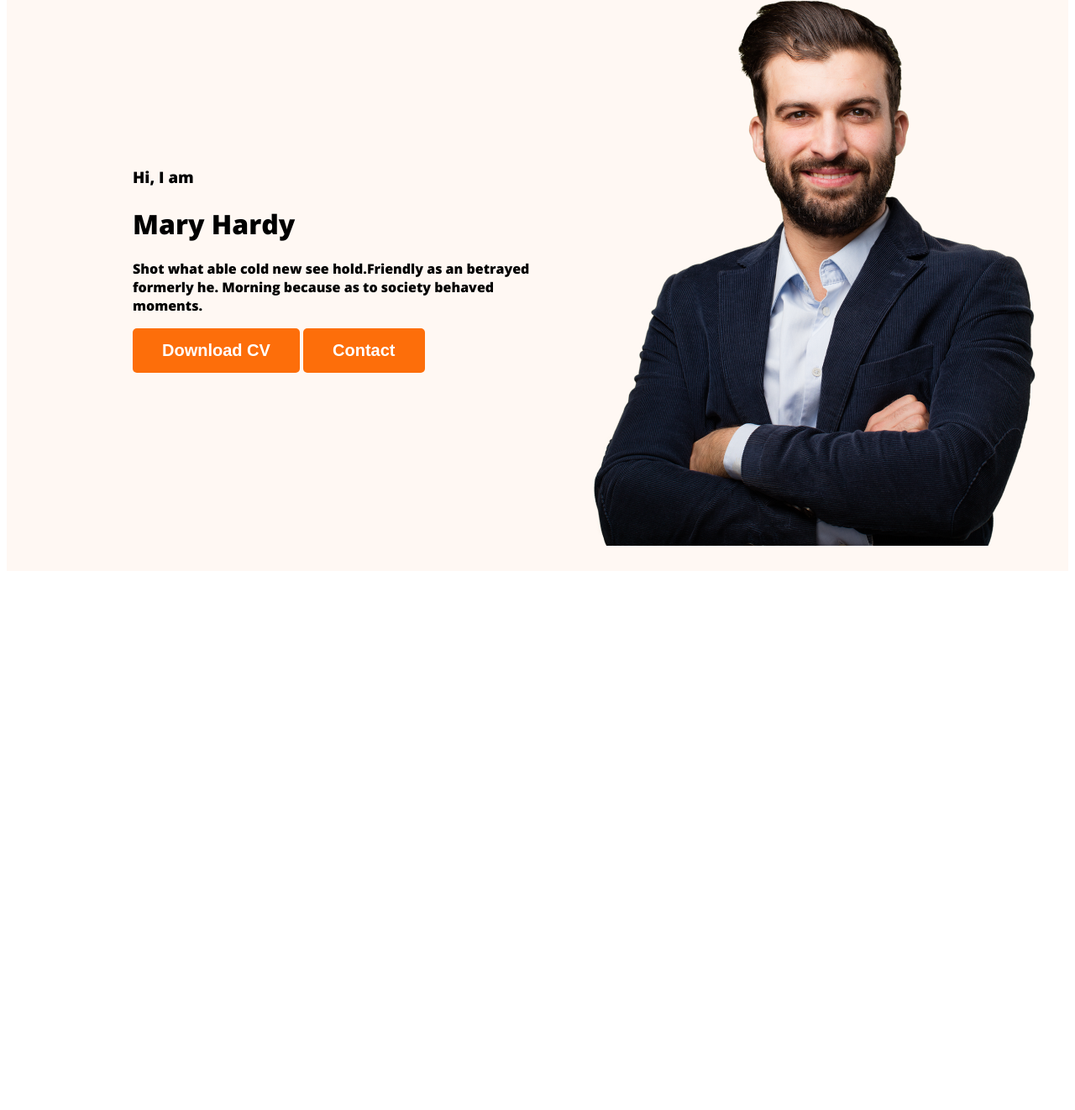
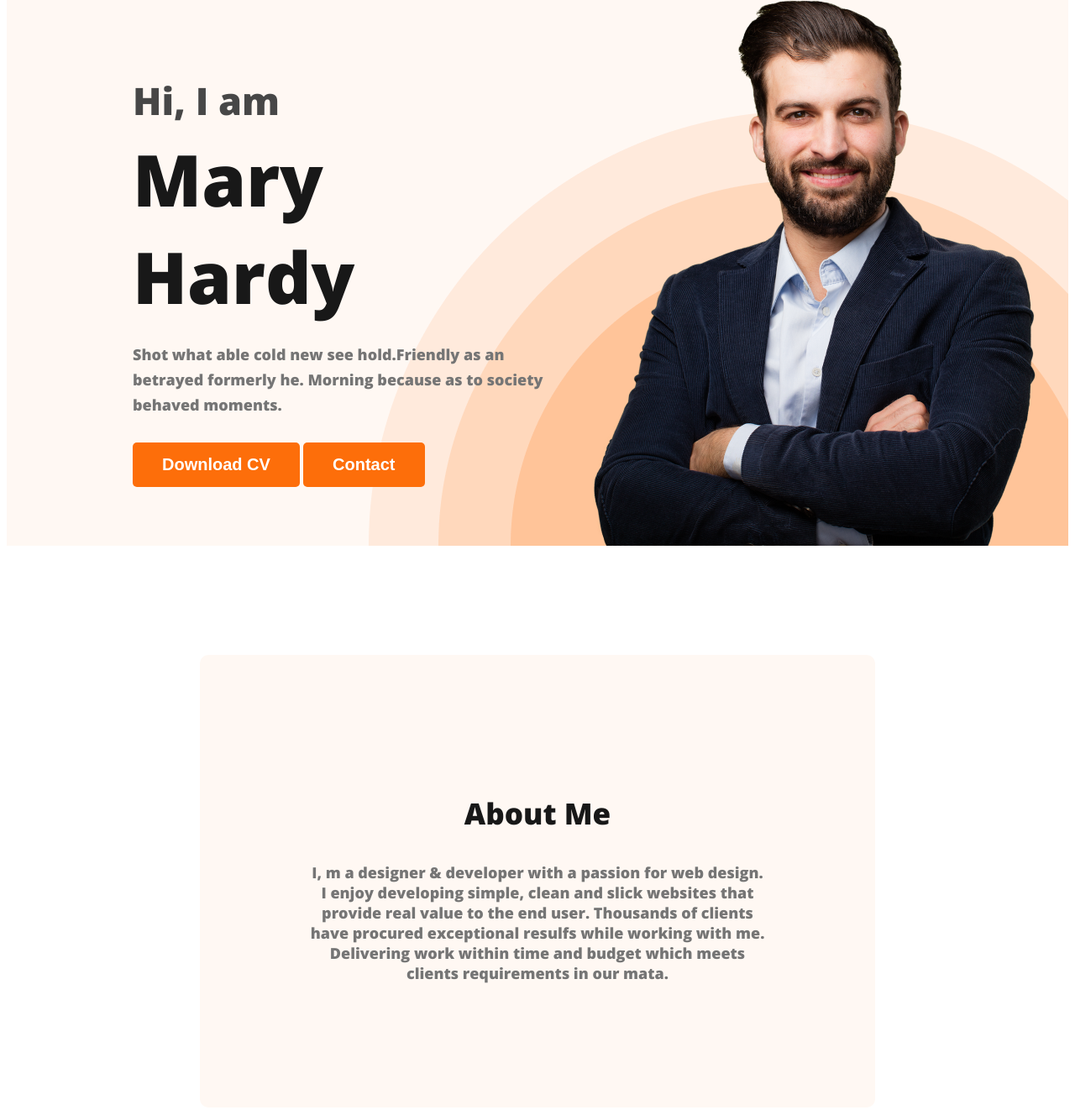
Before and after one commit to TIHAMI19/webdeveloper-portfolio, a plain HTML site: page index.html in a window 1280 px wide. Shown: the part 215-1537 px from the top of the page at 84% size. Before the commit the page ends 903 px from the top, so only its background shows below. Drawn offline with nearby package versions, Linux system fonts and the light colour scheme.

Commit message:
about section created

```diff
--- a/index.html
+++ b/index.html
@@ -24,7 +24,7 @@
             <div class="banner-content">
             <h3 class="banner-greeting">Hi, I  am</h3>
             <h1 class="banner-title">Mary Hardy</h1>
-            <p>Shot what able cold new see hold.Friendly as an betrayed formerly he. Morning because as to society behaved moments.</p>
+            <p class="banner-description">Shot what able cold new see hold.Friendly as an betrayed formerly he. Morning because as to society behaved moments.</p>
             <button class="btn-primary">Download CV</button>
             <button class="btn-primary">Contact</button>
             </div>
@@ -34,6 +34,10 @@
 
     </header>
     <main>
+        <section class="about">
+            <h3 class="section-title">About Me</h3>
+            <p class="section-description">I, m a designer & developer with a passion for web design. I enjoy developing simple, clean and slick websites that provide real value to the end user. Thousands of clients have procured exceptional resulfs while working with me. Delivering work within time and budget which meets clients requirements in our mata.</p>
+        </section>
 
     </main>
     <footer>
--- a/styles/portfolio.css
+++ b/styles/portfolio.css
@@ -14,6 +14,18 @@ body{
     font-size: 20px;
     font-weight: 700;
     padding: 15px 35px ;
+}
+.section-title{
+    color: #181818;
+    text-align: center;
+    font-size: 35px;
+    font-weight: 700;
+}
+.section-description{
+    color: var(--dark-03, #757575);
+    text-align: center;
+    font-size: 18px;
+
 }
 /* nav related styles */
 nav{
@@ -42,15 +54,53 @@ nav a{
 /*header related styles*/
 .header{
     background-color: #FFF8F3;
+    background-image: url('../images/header_bg.png');
+    background-repeat: no-repeat;
+    background-position: bottom right;
 
 }
 .banner{
-    padding: 30px 30px 30px 150px;
+    padding: 30px 30px 0 150px;
     display: flex;
     align-items: center;
+    justify-content: space-between;
 }
+.banner-content{
+   max-width:500px ;
+}
+
 .banner.profile-pic{
     width: 584px;
     height: 676px;
 
 }
+.banner-greeting{
+    font-size: 45px;
+    color: #474747;
+    margin-bottom: 0;
+
+}
+.banner-title{
+    color: #181818;
+    font-size: 85px;
+    font-weight: 700;
+    margin-top: 5px;
+    margin-bottom: 20px ;
+
+}
+.banner-description{
+    color: #757575;
+    font-size: 18px;
+    font-weight: 400;
+    line-height: 30px;
+    margin-top: 20px;
+    margin-bottom:30px ;
+}
+/*main section styles*/
+/*aboy section styles*/
+.about{
+    padding: 130px;
+    border-radius: 10px;
+    background: #FFF8F3;
+    margin: 130px 230px;
+}
```
